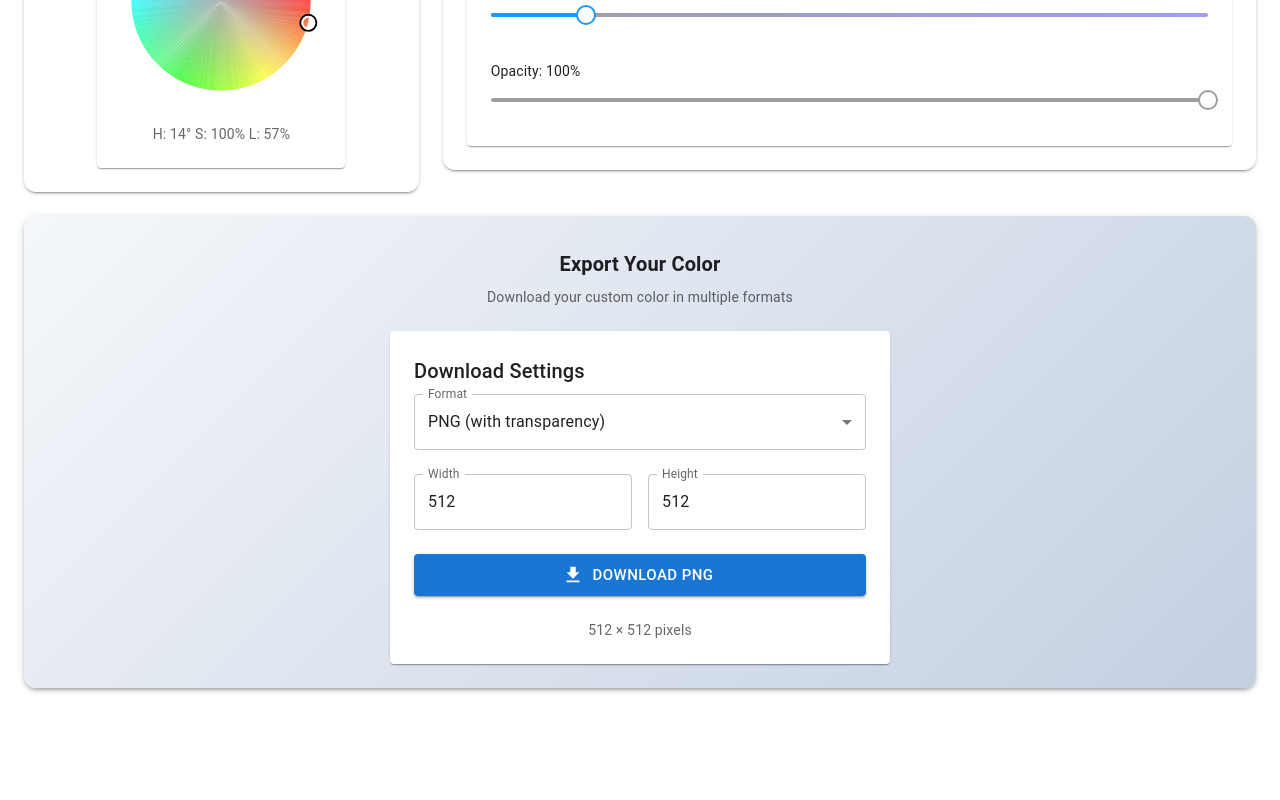
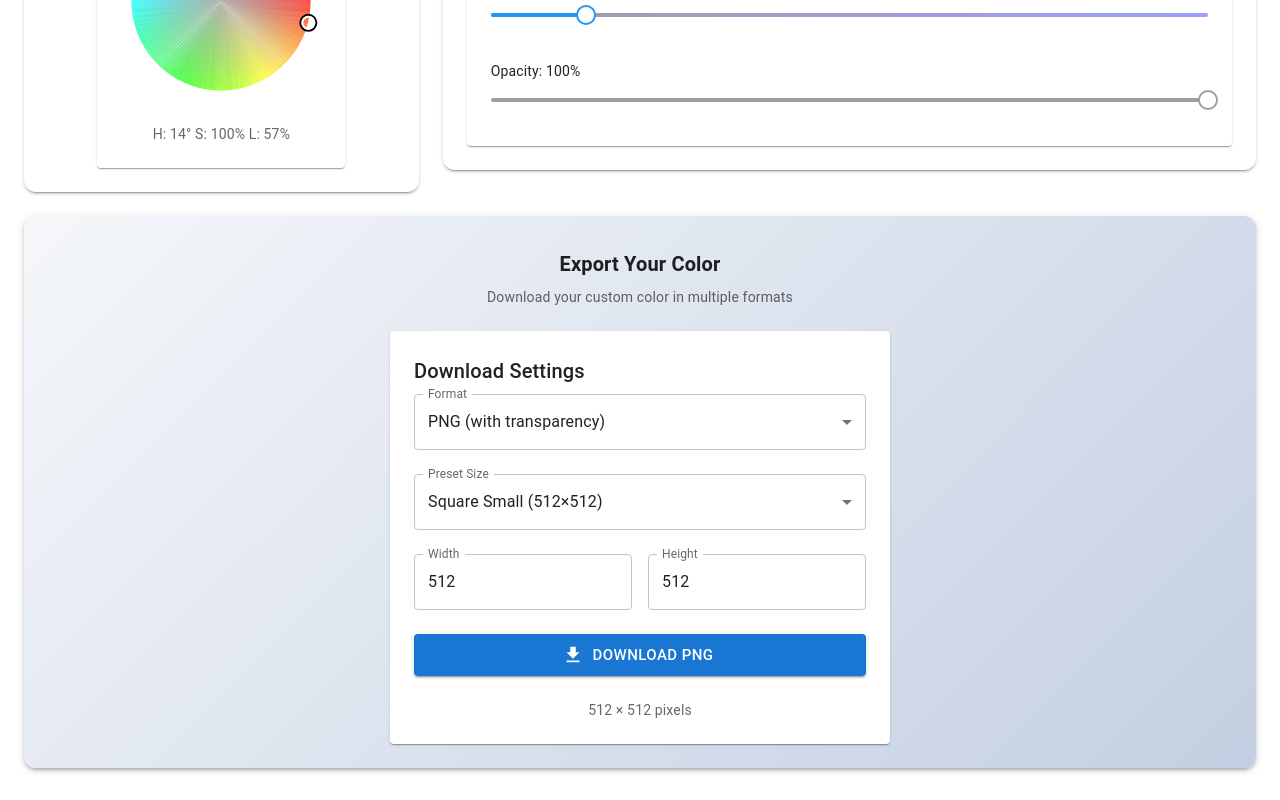
Before and after one commit to sametcn99/color-img-downloader, a Next.js app: page / in a window 1280 px wide. Shown: the part 1069-1869 px from the top of the page. Before the commit the page ends 1789 px from the top, so only its background shows below. Built offline with nearby package versions, Linux system fonts and the light colour scheme; what @mui/material-nextjs would draw is missing.

Commit message:
Add preset size options and functionality to DownloadControls component

```diff
--- a/src/components/ColorPicker/DownloadControls.tsx
+++ b/src/components/ColorPicker/DownloadControls.tsx
@@ -38,6 +38,42 @@ export const DownloadControls: React.FC<DownloadControlsProps> = ({
 	);
 	const [isDownloading, setIsDownloading] = useState(false);
 	const [error, setError] = useState<string | null>(null);
+
+	// Önceden tanımlanmış boyutlar
+	const presetSizes = [
+		{ label: "Custom", width: 0, height: 0 },
+		{ label: "Instagram Post (1080×1080)", width: 1080, height: 1080 },
+		{ label: "Instagram Story (1080×1920)", width: 1080, height: 1920 },
+		{ label: "Facebook Post (1200×630)", width: 1200, height: 630 },
+		{ label: "Twitter Header (1500×500)", width: 1500, height: 500 },
+		{ label: "LinkedIn Banner (1584×396)", width: 1584, height: 396 },
+		{ label: "YouTube Thumbnail (1280×720)", width: 1280, height: 720 },
+		{ label: "Desktop Wallpaper (1920×1080)", width: 1920, height: 1080 },
+		{ label: "Mobile Wallpaper (1080×1920)", width: 1080, height: 1920 },
+		{ label: "Square Small (512×512)", width: 512, height: 512 },
+		{ label: "Square Medium (1024×1024)", width: 1024, height: 1024 },
+		{ label: "Square Large (2048×2048)", width: 2048, height: 2048 },
+	];
+
+	const getCurrentPreset = () => {
+		const currentPreset = presetSizes.find(
+			(preset) =>
+				preset.width === downloadOptions.width &&
+				preset.height === downloadOptions.height,
+		);
+		return currentPreset ? currentPreset.label : "Custom";
+	};
+
+	const handlePresetChange = (presetLabel: string) => {
+		const preset = presetSizes.find((p) => p.label === presetLabel);
+		if (preset && preset.label !== "Custom") {
+			setDownloadOptions((prev) => ({
+				...prev,
+				width: preset.width,
+				height: preset.height,
+			}));
+		}
+	};
 
 	const handleFormatChange = (format: ImageFormat) => {
 		setDownloadOptions((prev) => ({ ...prev, format }));
@@ -97,6 +133,21 @@ export const DownloadControls: React.FC<DownloadControlsProps> = ({
 						{Object.entries(formatLabels).map(([format, label]) => (
 							<MenuItem key={format} value={format}>
 								{label}
+							</MenuItem>
+						))}
+					</Select>
+				</FormControl>
+
+				<FormControl fullWidth>
+					<InputLabel>Preset Size</InputLabel>
+					<Select
+						value={getCurrentPreset()}
+						label="Preset Size"
+						onChange={(e) => handlePresetChange(e.target.value as string)}
+					>
+						{presetSizes.map((preset) => (
+							<MenuItem key={preset.label} value={preset.label}>
+								{preset.label}
 							</MenuItem>
 						))}
 					</Select>
```
